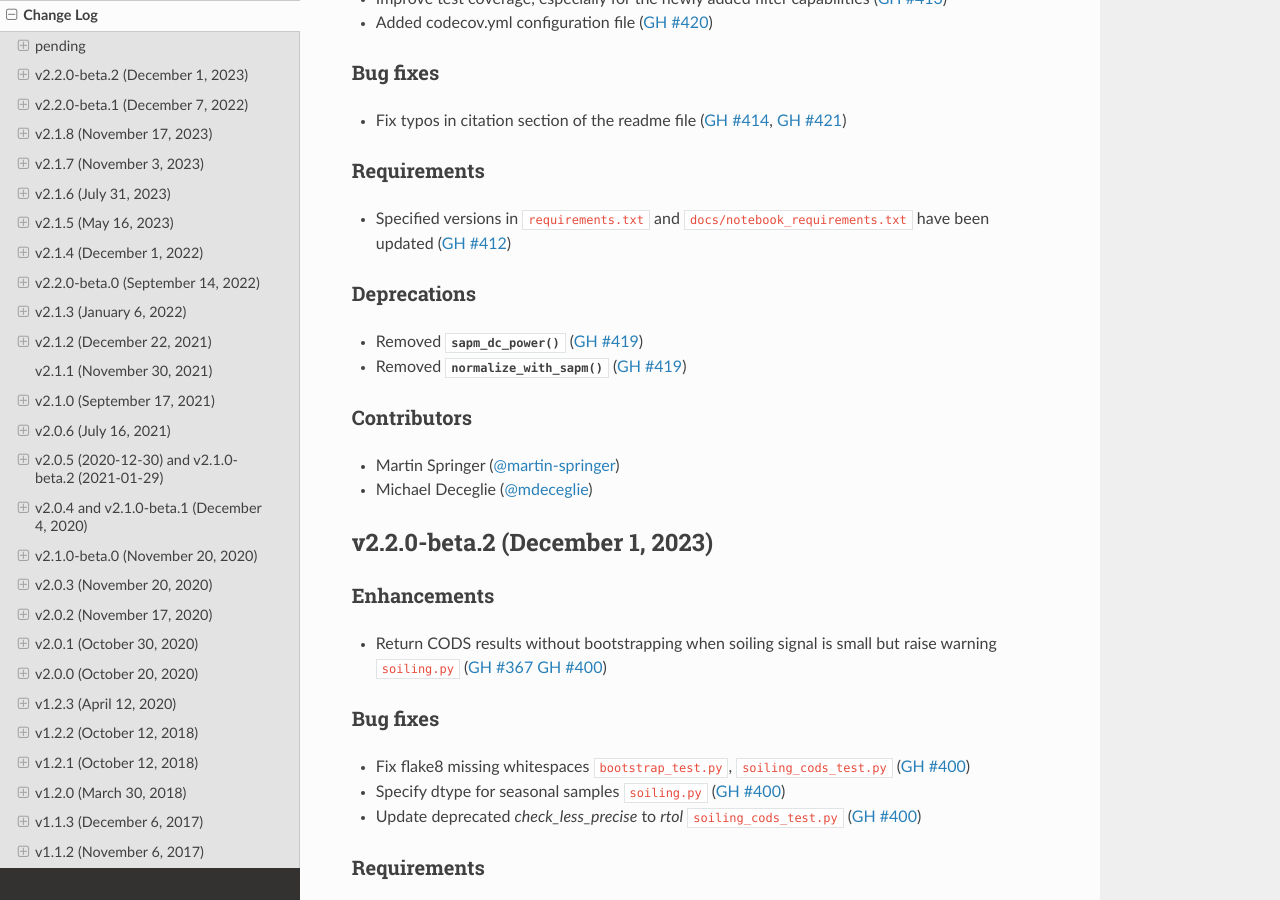
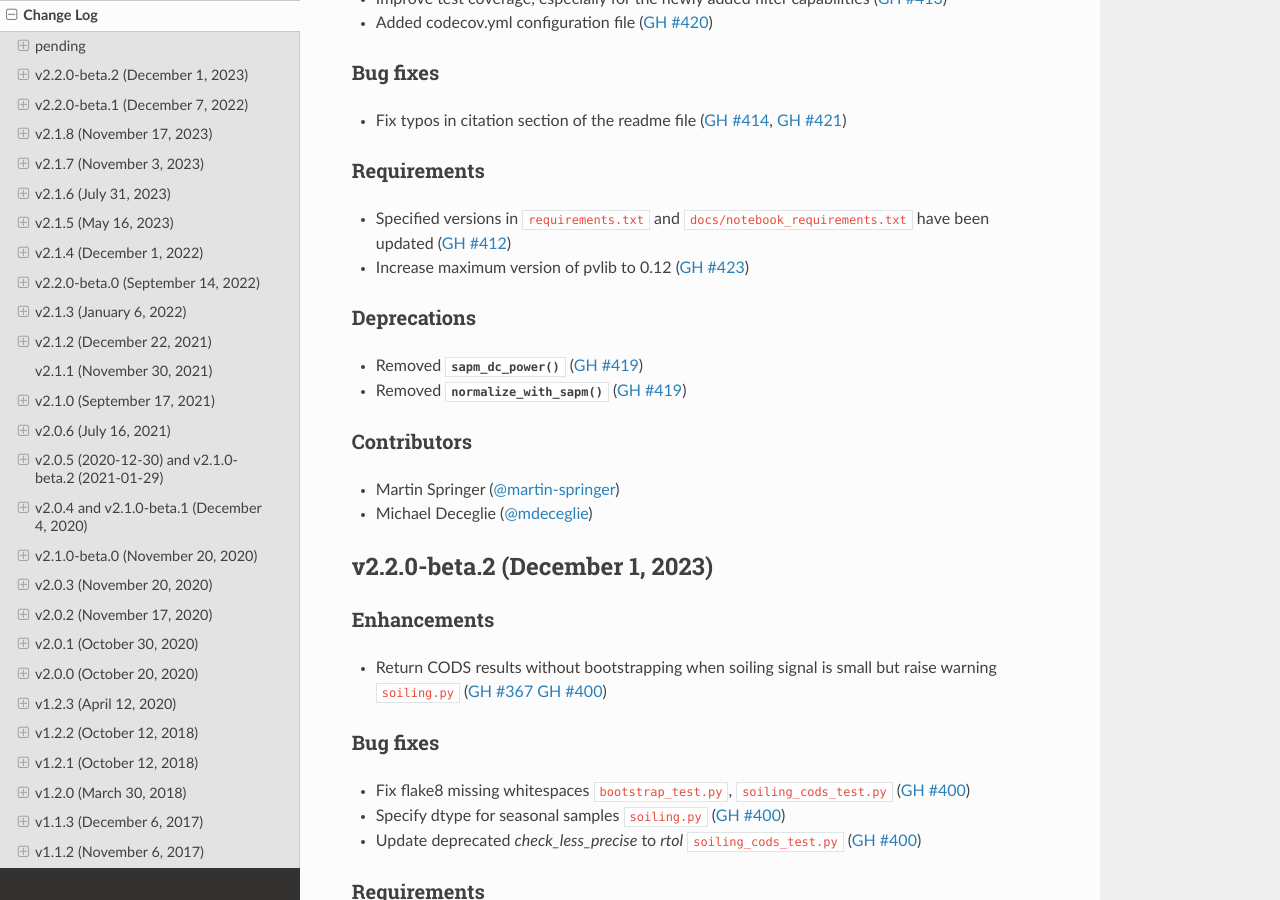
Before and after one commit to NREL/rdtools, a Sphinx documentation site: the page built from docs/sphinx/source/changelog.rst, in a window 1280 px wide and 900 px high, scrolled down 474 px. Built offline with Sphinx 7.4.7 and the Read the Docs theme 2.0.0, drawn with Linux system fonts in a browser that asks for light colours; pages that are not in the unit, such as notebooks, are missing from menus.

Commit message:
update change log

```diff
--- a/docs/sphinx/source/changelog/pending.rst
+++ b/docs/sphinx/source/changelog/pending.rst
@@ -22,6 +22,7 @@ Bug fixes
 Requirements
 ------------
 * Specified versions in ``requirements.txt`` and ``docs/notebook_requirements.txt`` have been updated (:pull:`412`)
+* Increase maximum version of pvlib to 0.12 (:pull:`423`)
 
 Deprecations
 ------------
```
